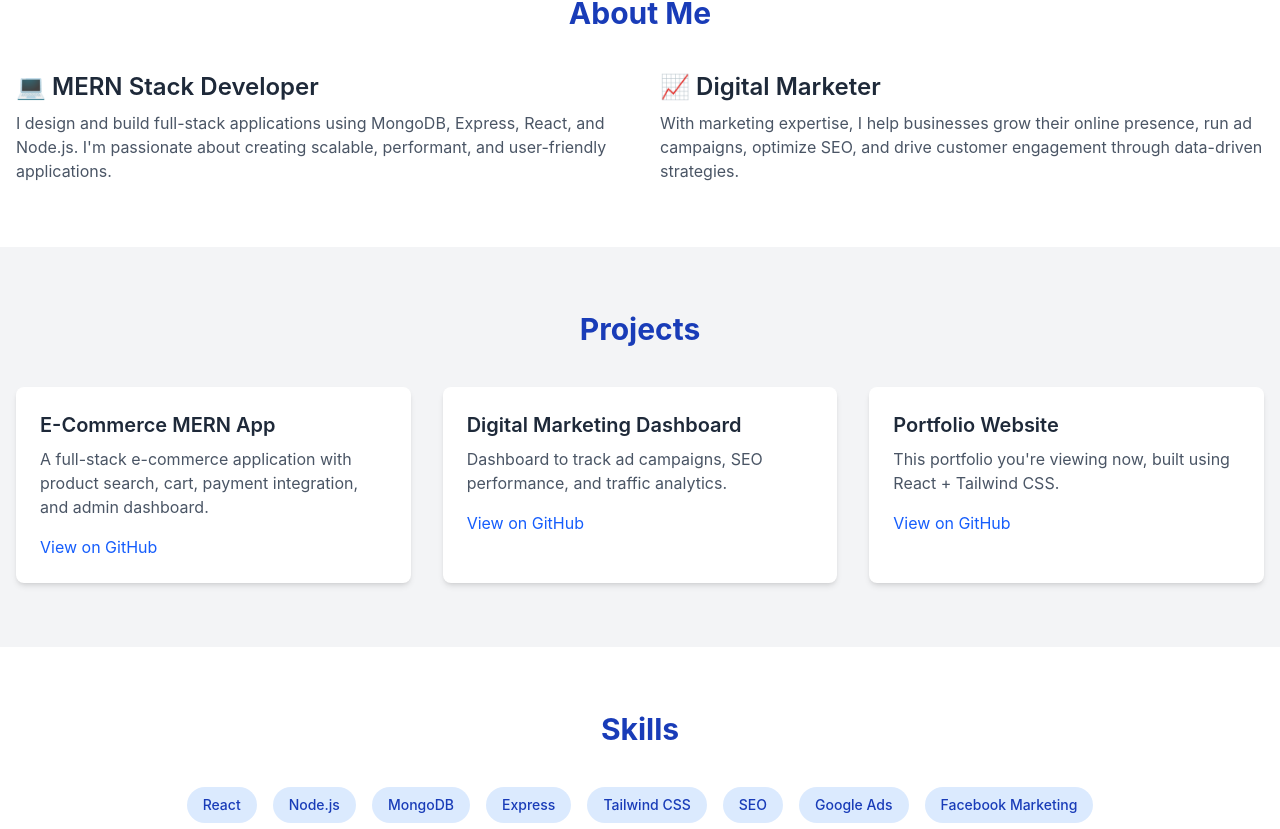
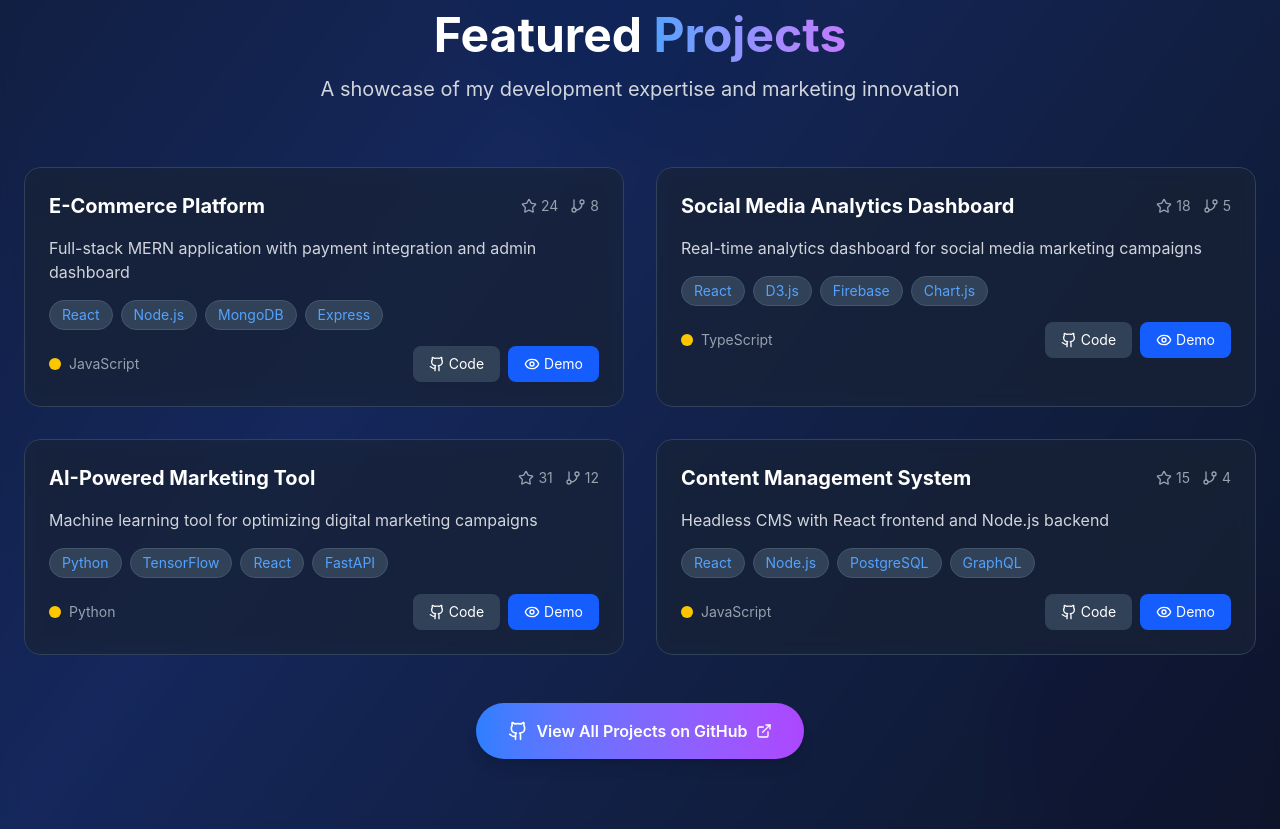
Before and after one commit to SumindaBandara/suminda-portfolio, a React (Vite) app: page / in a window 1280 px wide. Shown: the part 931-1760 px from the top of the page. Built offline with nearby package versions, Linux system fonts and the light colour scheme.

Commit message:
update name

```diff
--- a/src/components/layout/Navbar.jsx
+++ b/src/components/layout/Navbar.jsx
@@ -4,7 +4,7 @@
   return (
     <header className="bg-white shadow-md sticky top-0 z-50">
       <nav className="container mx-auto px-4 py-3 flex justify-between items-center">
-        <h1 className="text-2xl font-bold text-blue-600">Funky Boyz</h1>
+        <h1 className="text-2xl font-bold text-blue-600">Suminda Bandara</h1>
         <ul className="flex space-x-6 text-gray-700 font-medium">
           <li><a href="#home" className="hover:text-blue-600">Home</a></li>
           <li><a href="#about" className="hover:text-blue-600">About</a></li>
--- a/src/components/sections/HeroSection.jsx
+++ b/src/components/sections/HeroSection.jsx
@@ -189,7 +189,101 @@
       </div>
 
       {/* Projects Section */}
+      <section id="projects" className="relative z-20 py-20 px-6 bg-slate-900/50 backdrop-blur-sm">
+        <div className="max-w-7xl mx-auto">
+          <div className="text-center mb-16">
+            <h2 className="text-4xl md:text-5xl font-bold text-white mb-4">
+              Featured <span className="bg-gradient-to-r from-blue-400 to-purple-400 bg-clip-text text-transparent">Projects</span>
+            </h2>
+            <p className="text-xl text-gray-300 max-w-2xl mx-auto">
+              A showcase of my development expertise and marketing innovation
+            </p>
+          </div>
+          <div className="grid md:grid-cols-2 lg:grid-cols-2 gap-8">
+            {projects.map((project, index) => (
+              <div
+                key={project.id}
+                className={`group relative bg-slate-800/50 backdrop-blur-sm border border-slate-700 rounded-2xl p-6 hover:border-blue-500/50 transition-all duration-500 hover:transform hover:scale-105 ${
+                  isVisible ? 'opacity-100 translate-y-0' : 'opacity-0 translate-y-10'
+                }`}
+                style={{ animationDelay: `${index * 0.1}s` }}
+              >
+                <div className="absolute inset-0 bg-gradient-to-r from-blue-500/10 to-purple-500/10 rounded-2xl opacity-0 group-hover:opacity-100 transition-opacity duration-500"></div>
 
+                <div className="relative z-10">
+                  <div className="flex items-center justify-between mb-4">
+                    <h3 className="text-xl font-bold text-white group-hover:text-blue-400 transition-colors">
+                      {project.title}
+                    </h3>
+                    <div className="flex items-center space-x-3 text-gray-400">
+                      <div className="flex items-center space-x-1">
+                        <Star className="w-4 h-4" />
+                        <span className="text-sm">{project.stars}</span>
+                      </div>
+                      <div className="flex items-center space-x-1">
+                        <GitBranch className="w-4 h-4" />
+                        <span className="text-sm">{project.forks}</span>
+                      </div>
+                    </div>
+                  </div>
+
+                  <p className="text-gray-300 mb-4 line-clamp-2">
+                    {project.description}
+                  </p>
+
+                  <div className="flex flex-wrap gap-2 mb-4">
+                    {project.tech.map((tech) => (
+                      <span
+                        key={tech}
+                        className="px-3 py-1 bg-slate-700 text-blue-400 rounded-full text-sm border border-slate-600"
+                      >
+                        {tech}
+                      </span>
+                    ))}
+                  </div>
+
+                  <div className="flex items-center justify-between">
+                    <div className="flex items-center space-x-2">
+                      <div className="w-3 h-3 bg-yellow-400 rounded-full"></div>
+                      <span className="text-sm text-gray-400">{project.language}</span>
+                    </div>
+
+                    <div className="flex space-x-2">
+                      <a
+                        href={project.repo}
+                        target="_blank"
+                        rel="noopener noreferrer"
+                        className="flex items-center space-x-1 px-4 py-2 bg-slate-700 hover:bg-slate-600 text-white rounded-lg transition-colors group"
+                      >
+                        <Github className="w-4 h-4" />
+                        <span className="text-sm">Code</span>
+                      </a>
+                      <button className="flex items-center space-x-1 px-4 py-2 bg-blue-600 hover:bg-blue-700 text-white rounded-lg transition-colors">
+                        <Eye className="w-4 h-4" />
+                        <span className="text-sm">Demo</span>
+                      </button>
+                    </div>
+                  </div>
+                </div>
+              </div>
+            ))}
+          </div>
+
+          {/* View All Projects Button */}
+          <div className="text-center mt-12">
+            <a
+              href="https://github.com/funkyboyz"
+              target="_blank"
+              rel="noopener noreferrer"
+              className="inline-flex items-center space-x-2 px-8 py-4 bg-gradient-to-r from-blue-500 to-purple-500 text-white font-semibold rounded-full hover:from-blue-600 hover:to-purple-600 transform hover:scale-105 transition-all duration-300 shadow-lg hover:shadow-xl"
+            >
+              <Github className="w-5 h-5" />
+              <span>View All Projects on GitHub</span>
+              <ExternalLink className="w-4 h-4" />
+            </a>
+          </div>
+        </div>
+      </section>
     </div>
   );
 };
```
Also changed, not shown: 1 other file (tests, documents, lock files or other folders).
